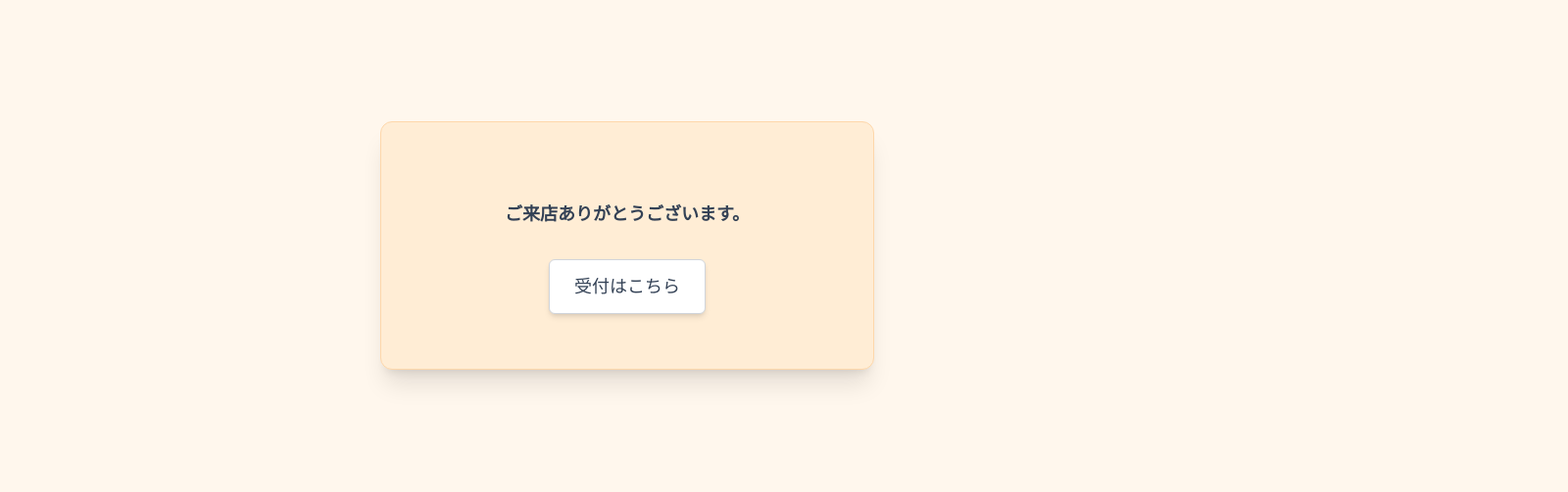
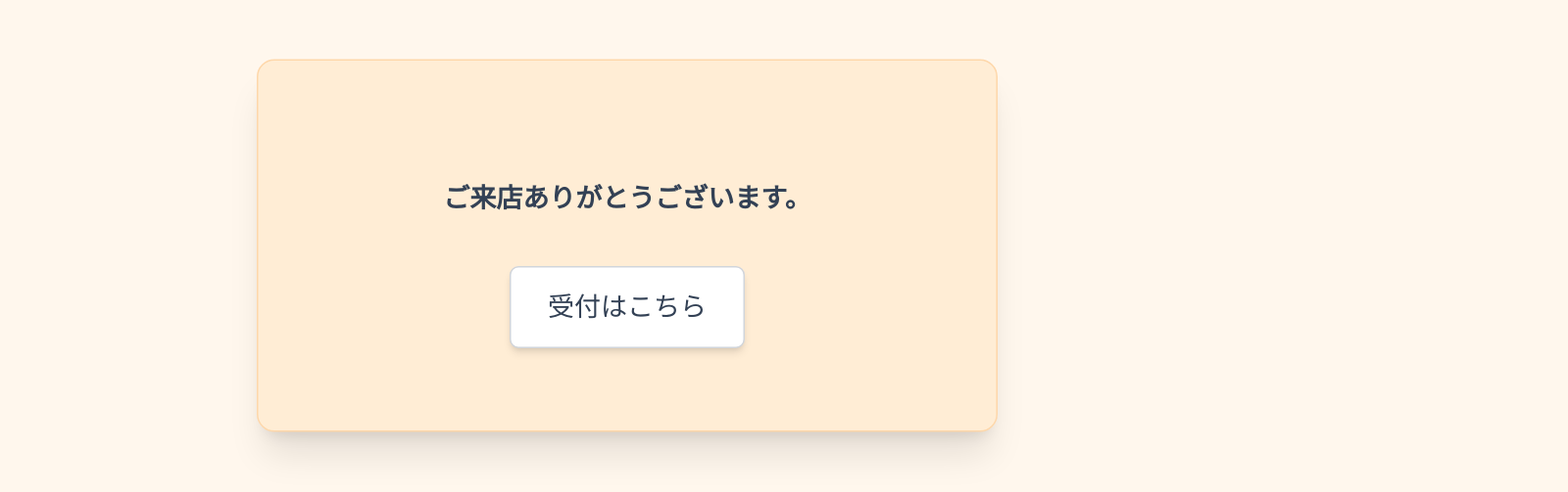
Before and after one commit to DongwonYoo/reception, a Next.js app: page / in a window 1280 px wide. Shown: the part 149-652 px from the top of the page at 98% size, 1600 px wide, since content can reach past the window. Built offline with nearby package versions, Linux system fonts and the light colour scheme.

Commit message:
scale-150

```diff
--- a/app/layout.tsx
+++ b/app/layout.tsx
@@ -16,7 +16,7 @@ export default function RootLayout({
       <Head>
         <meta name="viewport" content="width=device-width, initial-scale=1.0, maximum-scale=1.0, user-scalable=no" />
       </Head>
-      <body className="bg-orange-50" >
+      <body className="bg-orange-50 scale-150" >
         <div className="flex flex-col items-center justify-center min-h-screen max-w-2xl mx-auto">
           {children}
         </div>
```
